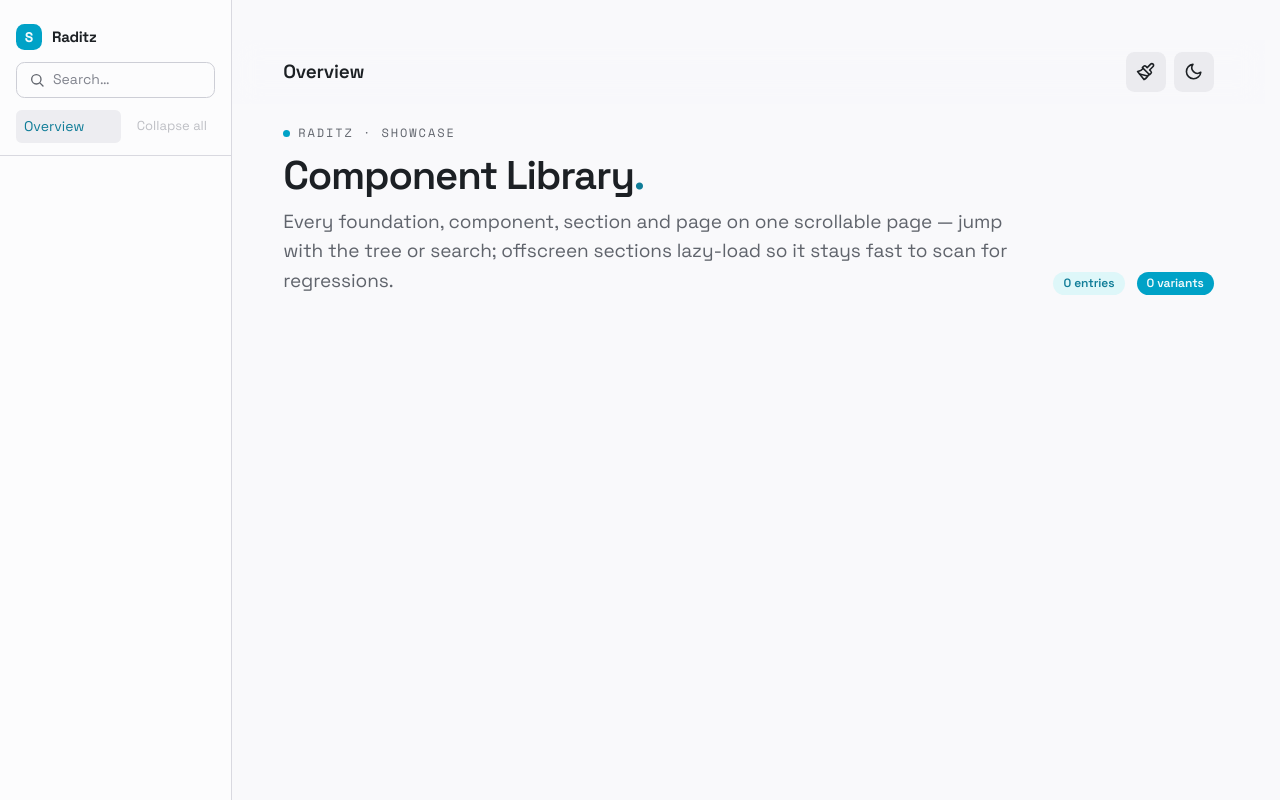
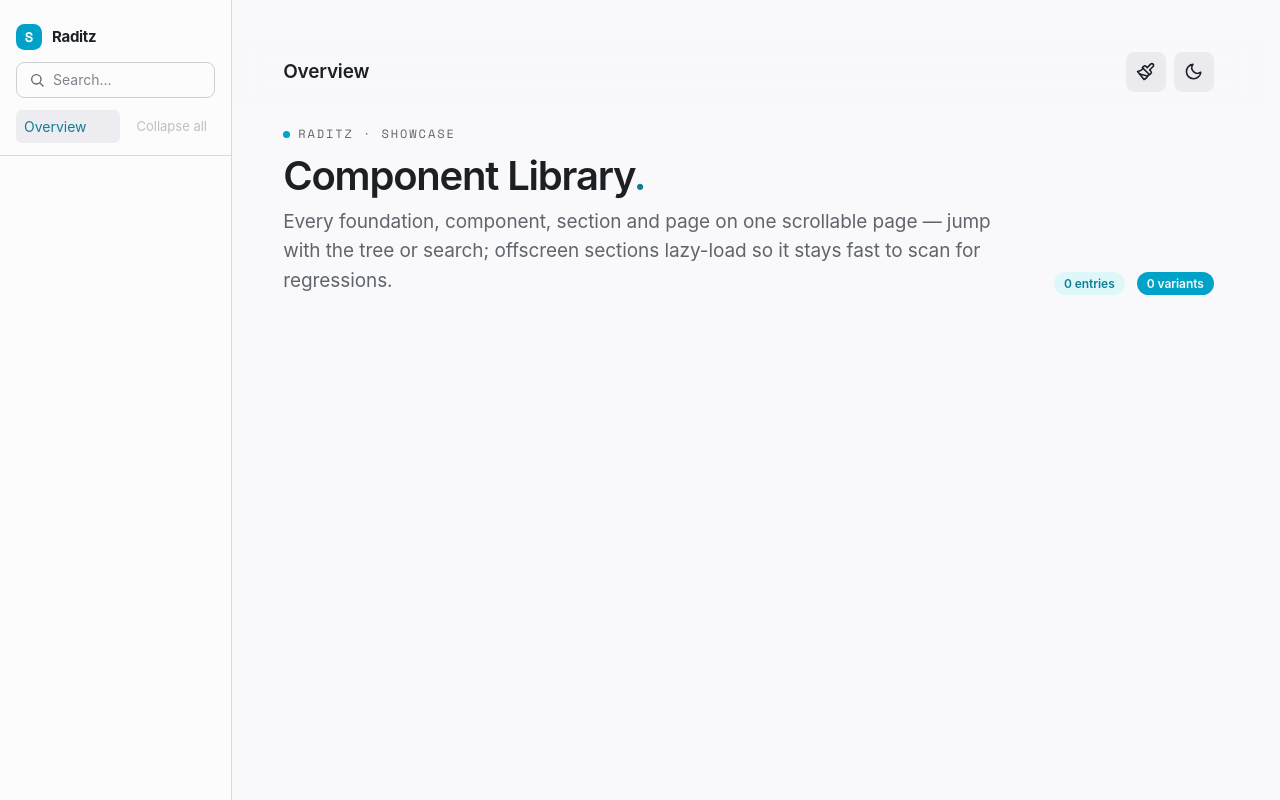
Before and after one commit to tmhnsly/raditz, a React (Vite) app: page / in a window 1280 px wide. Built offline with nearby package versions, Linux system fonts and the light colour scheme.

Commit message:
refactor: self-host fonts via @fontsource (drop Google Fonts CDN)

```diff
--- a/package.json
+++ b/package.json
@@ -13,6 +13,8 @@
     "test:watch": "vitest"
   },
   "dependencies": {
+    "@fontsource-variable/space-grotesk": "^5.2.10",
+    "@fontsource/space-mono": "^5.2.9",
     "@radix-ui/colors": "^3.0.0",
     "@visx/axis": "^4.0.0",
     "@visx/curve": "^4.0.0",
--- a/src/styles/tokens/fonts.css
+++ b/src/styles/tokens/fonts.css
@@ -1,10 +1,12 @@
 /* ──────────────────────────────────────────────────────────────────────────
-   Fonts — Space Grotesk (display) + Space Mono (mono)
-   ----------------------------------------------------------------------------
-   Pulled from Google Fonts for portability. To self-host, drop the woff2 files
-   into assets/fonts/ and swap these @imports for @font-face rules with the same
-   family names — nothing else changes. (Loaded with display=swap: a metric
-   fallback shows instantly, the webfont swaps in with no invisible-text flash.)
+   Fonts — Space Grotesk (display) + Space Mono (mono), self-hosted.
+   Vendored via @fontsource* (pnpm) → woff2 bundled into dist at build time.
+   No runtime CDN dependency; works offline.
    ────────────────────────────────────────────────────────────────────────── */
 
-@import url("https://fonts.googleapis.com/css2?family=Space+Grotesk:wght@400;500;600;700&family=Space+Mono:wght@400;700&display=swap");
+/* Space Grotesk — variable, covers 400–700 */
+@import "@fontsource-variable/space-grotesk";
+
+/* Space Mono — static 400 + 700 */
+@import "@fontsource/space-mono/400.css";
+@import "@fontsource/space-mono/700.css";
--- a/src/styles/tokens/typography.css
+++ b/src/styles/tokens/typography.css
@@ -7,7 +7,7 @@
 
 :root {
   /* families */
-  --font-display: "Space Grotesk", -apple-system, BlinkMacSystemFont, "Segoe UI", sans-serif;
+  --font-display: "Space Grotesk Variable", -apple-system, BlinkMacSystemFont, "Segoe UI", sans-serif;
   --font-mono: "Space Mono", "JetBrains Mono", ui-monospace, SFMono-Regular, monospace;
 
   /* weights */
```
Also changed, not shown: 1 other file (tests, documents, lock files or other folders).
